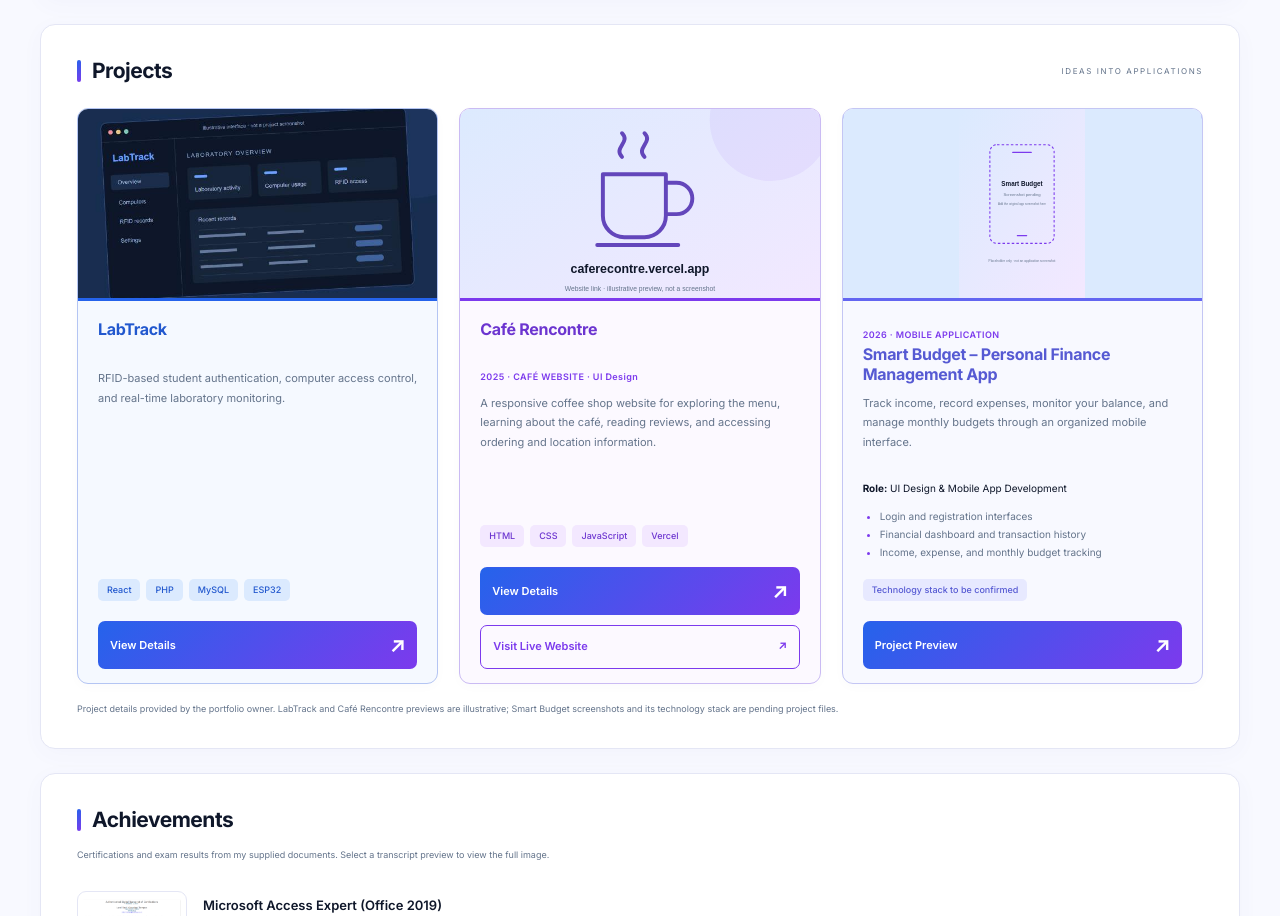
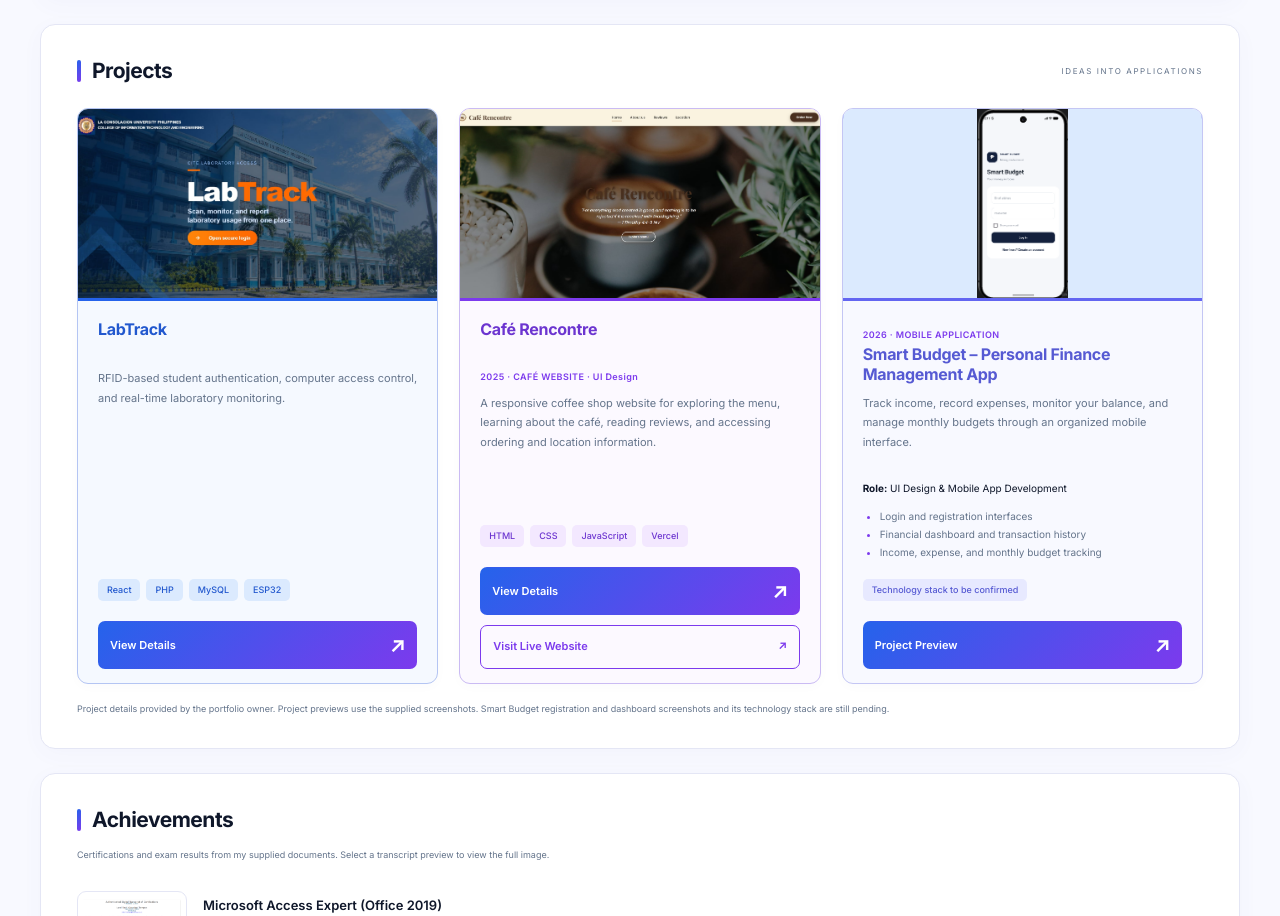
Before and after one commit to Llyrie18/personal-portfolip, a plain HTML site: page index.html in a window 1280 px wide. Shown: the part 1667-2583 px from the top of the page. Drawn offline with Linux system fonts and the light colour scheme.

Commit message:
Add files via upload

```diff
--- a/index.html
+++ b/index.html
@@ -70,13 +70,13 @@
     <p class="section-note">Grouped by use: JavaScript and PHP are also programming languages. Proficiency bars show self-assessed levels.</p>
   </section>
   <section id="projects" class="card" aria-labelledby="projects-title"><div class="section-heading"><h2 id="projects-title" class="section-title">Projects</h2><span class="section-kicker">IDEAS INTO APPLICATIONS</span></div><div class="projects-grid">
-    <article class="project-card"><img src="assets/images/labtrack.jpg" onerror="this.onerror=null;this.src='assets/images/project1.svg'" alt="Illustrative LabTrack dashboard placeholder, not an actual project screenshot" width="640" height="420" loading="lazy"><div class="project-content"><h3>LabTrack</h3><p>RFID-based student authentication, computer access control, and real-time laboratory monitoring.</p><div class="tags"><span>React</span><span>PHP</span><span>MySQL</span><span>ESP32</span></div><button class="project-link" data-project="labtrack">View Details <span aria-hidden="true">↗</span></button></div></article>
+    <article class="project-card"><img src="assets/projects/labtrack.jpg" onerror="this.onerror=null;this.src='assets/images/project1.svg'" alt="LabTrack laboratory access website screenshot" width="640" height="420" loading="lazy"><div class="project-content"><h3>LabTrack</h3><p>RFID-based student authentication, computer access control, and real-time laboratory monitoring.</p><div class="tags"><span>React</span><span>PHP</span><span>MySQL</span><span>ESP32</span></div><button class="project-link" data-project="labtrack">View Details <span aria-hidden="true">↗</span></button></div></article>
 
 
-    <article class="project-card"><img src="assets/images/cafe-website.svg" alt="Illustrative café website link preview, not an actual screenshot" width="640" height="420" loading="lazy"><div class="project-content"><h3>Café Rencontre</h3><p class="project-card-meta">2025 · CAFÉ WEBSITE · UI Design</p><p>A responsive coffee shop website for exploring the menu, learning about the café, reading reviews, and accessing ordering and location information.</p><div class="tags"><span>HTML</span><span>CSS</span><span>JavaScript</span><span>Vercel</span></div><button class="project-link" data-project="cafe">View Details <span aria-hidden="true">↗</span></button><a class="live-project-link" href="https://caferecontre.vercel.app/" target="_blank" rel="noopener noreferrer">Visit Live Website <span aria-hidden="true">↗</span><span class="sr-only"> (opens in a new tab)</span></a></div></article>
+    <article class="project-card"><img src="assets/projects/cafe.jpg" alt="Café Rencontre homepage screenshot" width="640" height="420" loading="lazy"><div class="project-content"><h3>Café Rencontre</h3><p class="project-card-meta">2025 · CAFÉ WEBSITE · UI Design</p><p>A responsive coffee shop website for exploring the menu, learning about the café, reading reviews, and accessing ordering and location information.</p><div class="tags"><span>HTML</span><span>CSS</span><span>JavaScript</span><span>Vercel</span></div><button class="project-link" data-project="cafe">View Details <span aria-hidden="true">↗</span></button><a class="live-project-link" href="https://caferecontre.vercel.app/" target="_blank" rel="noopener noreferrer">Visit Live Website <span aria-hidden="true">↗</span><span class="sr-only"> (opens in a new tab)</span></a></div></article>
 
     <article class="project-card smart-budget-card">
-      <img class="mobile-project-preview" src="assets/images/smart-budget/dashboard.png" onerror="this.onerror=null;this.src='assets/images/smart-budget/preview-pending.svg';this.alt='Smart Budget dashboard screenshot pending — add the original image'" alt="Smart Budget financial dashboard screenshot" width="600" height="900" loading="lazy">
+      <img class="mobile-project-preview" src="assets/projects/smart.png" onerror="this.onerror=null;this.src='assets/images/smart-budget/preview-pending.svg';this.alt='Smart Budget screenshot pending — add the original image'" alt="Smart Budget login screen screenshot" width="600" height="900" loading="lazy">
       <div class="project-content">
         <p class="project-card-meta">2026 · MOBILE APPLICATION</p>
         <h3>Smart Budget – Personal Finance Management App</h3>
@@ -88,7 +88,7 @@
       </div>
     </article>
 
-    </div><p class="section-note">Project details provided by the portfolio owner. LabTrack and Café Rencontre previews are illustrative; Smart Budget screenshots and its technology stack are pending project files.</p></section>
+    </div><p class="section-note">Project details provided by the portfolio owner. Project previews use the supplied screenshots. Smart Budget registration and dashboard screenshots and its technology stack are still pending.</p></section>
   <section id="achievements" class="card" aria-labelledby="achievements-title"><h2 id="achievements-title" class="section-title">Achievements</h2><p class="section-note achievement-notice">Certifications and exam results from my supplied documents. Select a transcript preview to view the full image.</p><div class="achievement-list">
     <article class="achievement-row"><a class="achievement-thumbnail" href="assets/achivements/49941D71-0CC8-422C-9EF7-8D087858F15B.png" target="_blank" rel="noopener noreferrer" aria-label="View Microsoft Access Expert certification transcript (opens in a new tab)"><img src="assets/achivements/49941D71-0CC8-422C-9EF7-8D087858F15B.png" alt="Certiport transcript listing passed Access Expert and Excel examinations" width="989" height="627" loading="lazy"></a><div><h3>Microsoft Access Expert (Office 2019)</h3><p>Microsoft Office Specialist · Certiport</p><p>Passed the Access Expert examination, administered by La Consolacion University Philippines.</p></div><time class="achievement-date" datetime="2025-12-21"><i class="fa-regular fa-calendar" aria-hidden="true"></i> December 21, 2025</time></article>
     <article class="achievement-row"><a class="achievement-thumbnail" href="assets/achivements/49941D71-0CC8-422C-9EF7-8D087858F15B.png" target="_blank" rel="noopener noreferrer" aria-label="View Microsoft Excel certification transcript (opens in a new tab)"><img src="assets/achivements/49941D71-0CC8-422C-9EF7-8D087858F15B.png" alt="Certiport transcript listing the passed Microsoft Excel Office 2019 examination" width="989" height="627" loading="lazy"></a><div><h3>Microsoft Excel (Office 2019)</h3><p>Microsoft Office Specialist · Certiport</p><p>Passed the Excel examination, administered by La Consolacion University Philippines.</p></div><time class="achievement-date" datetime="2024-05-21"><i class="fa-regular fa-calendar" aria-hidden="true"></i> May 21, 2024</time></article>
--- a/script.js
+++ b/script.js
@@ -121,7 +121,7 @@ const projects = {
     contribution: 'Contributed to the design and development of Smart Budget by creating its mobile interface, organizing the authentication screens, designing the financial dashboard, and implementing user-friendly navigation. Focused on providing a simple and organized experience for managing personal finances.',
     objective: 'To develop a user-friendly personal finance application that helps users track their income, monitor expenses, manage budgets, and develop better financial habits.',
     gallery: [
-      { src: 'assets/images/smart-budget/login.png', title: 'Login', alt: 'Smart Budget login screen with email, password, show password option, and create account navigation' },
+      { src: 'assets/projects/smart.png', title: 'Login', alt: 'Smart Budget login screen with email, password, show password option, and create account navigation' },
       { src: 'assets/images/smart-budget/registration.png', title: 'Registration', alt: 'Smart Budget registration screen with full name, email, password, and password confirmation' },
       { src: 'assets/images/smart-budget/dashboard.png', title: 'Dashboard', alt: 'Smart Budget dashboard with balance, income, expenses, quick actions, monthly budget, and bottom navigation' }
     ]
```
Also changed, not shown: assets/projects/cafe.jpg (added), assets/projects/labtrack.jpg (added), assets/projects/smart.png (added).
